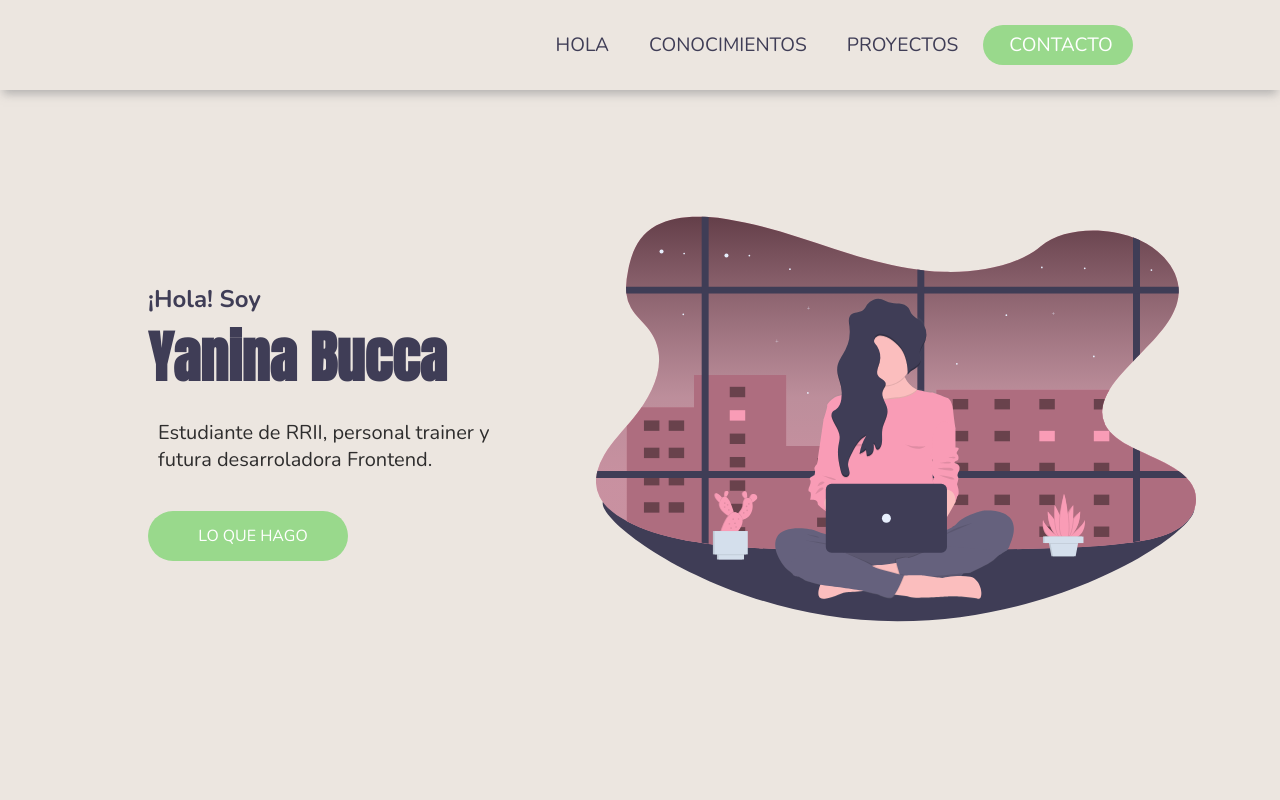
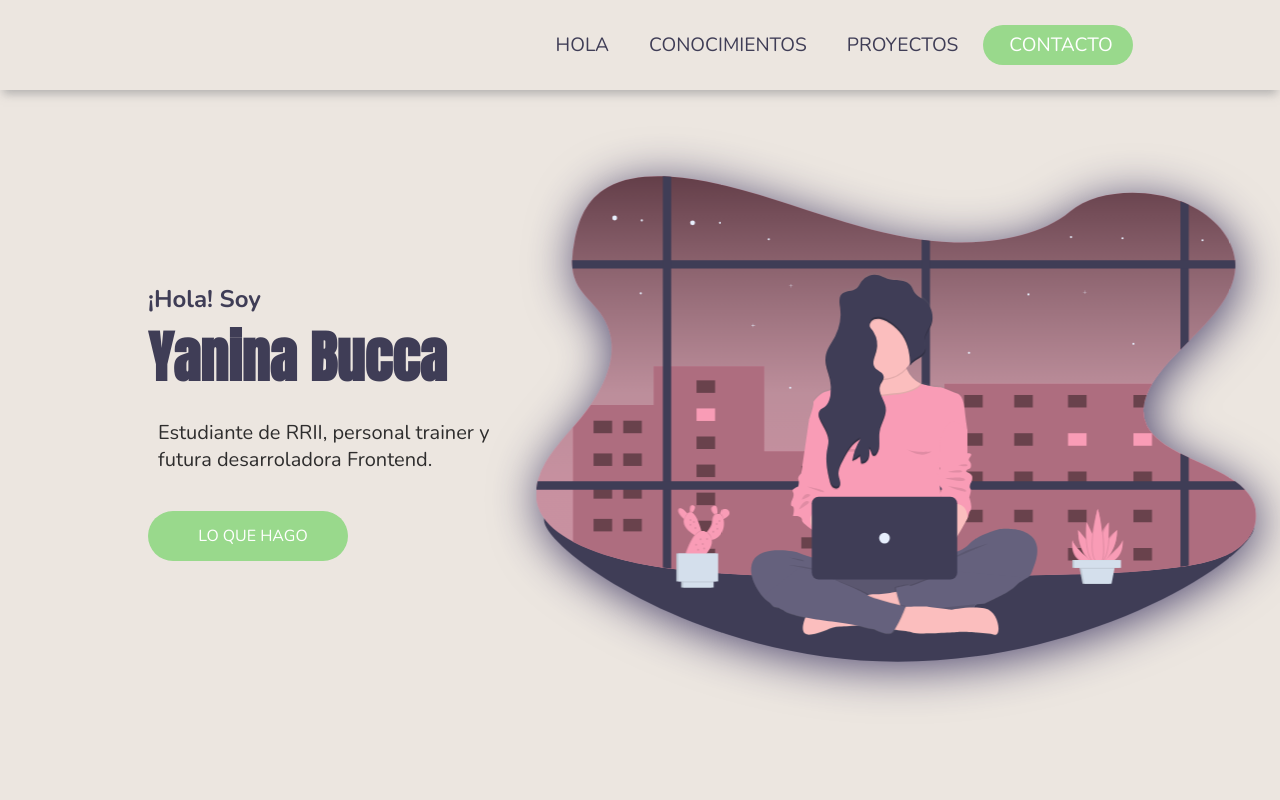
Before and after one commit to YBucca/PortafolioYB, a plain HTML site: page index.html in a window 1280 px wide. In both pictures the pointer is over the picture 896 px from the left and 419 px from the top of the page. Shown: the top 800 px of the page. Drawn offline with nearby package versions, Linux system fonts and the light colour scheme.

Commit message:
imagen transform

```diff
--- a/STYLES/styles.css
+++ b/STYLES/styles.css
@@ -143,4 +143,10 @@ a{
 .cover-page{
     width:600px;
     height:600px;
+    filter: drop-shadow(2px 5px 20px #4c456d);
+    transition-duration: 0.6s;
 }
+.cover-page:hover{
+    transform: scale(1.2);
+    transition-duration: 0.6s;
+}
```
